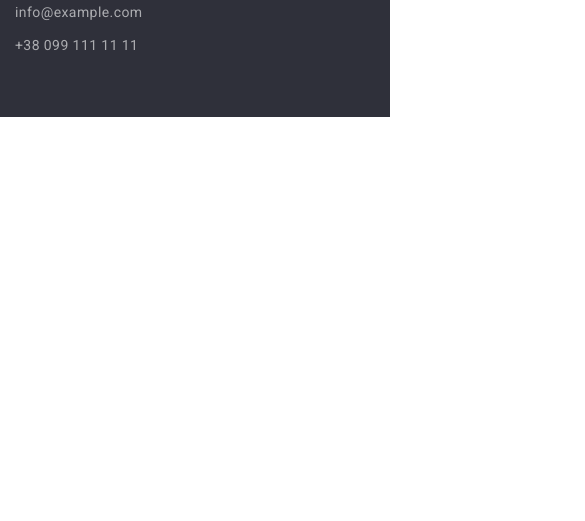
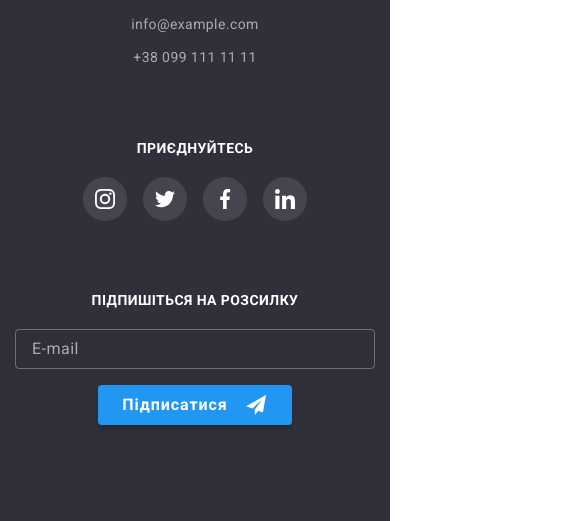
Before and after one commit to Kulturolog/goit-markup-hw-07, a plain HTML site: page index.html in a window 390 px wide. Shown: the part 4310-4831 px from the top of the page, 585 px wide, since content can reach past the window. Before the commit the page ends 4427 px from the top, so only its background shows below. Drawn offline with nearby package versions, Linux system fonts and the light colour scheme.

Commit message:
add footer

```diff
--- a/css/desktop.css
+++ b/css/desktop.css
@@ -79,4 +79,21 @@
   .clients-item:first-child {
     margin-left: 0;
   }
+  .footer-joint,
+  .container {
+    align-items: baseline;
+  }
+  .akcent-section {
+    margin-left: 120px;
+  }
+  .adress-section {
+    width: 264px;
+  }
+  .subscription-section {
+    margin-left: 80px;
+  }
+  .subscription-input {
+    width: 254px;
+    margin-right: 24px;
+  }
 }
--- a/css/style.css
+++ b/css/style.css
@@ -630,28 +630,41 @@ address {
 
 .footer-joint {
   background-color: var(--first-background-color);
-  padding-top: 60px;
-  padding-bottom: 60px;
+  padding-top: 96px;
+  padding-bottom: 96px;
 }
 
 .footer-joint .container {
   display: flex;
-  align-items: baseline;
 }
-.adress-section {
-  width: 264px;
-}
-@media screen and (max-width: 267px) {
+@media screen and (max-width: 767px) {
+  .footer-joint .container,
+  .adress-section,
+  .akcent-section,
+  .subscription-section {
+    display: flex;
+    flex-direction: column;
+    align-items: center;
+  }
 }
 
 .textwhite {
   color: var(--layout-background-color);
 }
-
+@media screen and (max-width: 767px) {
+  .adress-section,
+  .akcent-section {
+    margin-bottom: 72px;
+  }
+}
 .address-link {
   margin-top: 20px;
 }
-
+@media screen and (max-width: 767px) {
+  .info-link {
+    text-align: center;
+  }
+}
 .info-link:nth-child(-n + 2) {
   margin-bottom: 9px;
 }
@@ -706,11 +719,6 @@ address {
 .tel-footer:focus {
   color: var(--brand-color);
 }
-
-.akcent-section {
-  margin-left: 120px;
-}
-
 .akcent-title,
 .subscription-title {
   display: block;
@@ -756,21 +764,27 @@ address {
 .akcent-soc-link:focus {
   background-color: var(--brand-color);
 }
-
-.subscription-section {
-  margin-left: 80px;
+@media screen and (max-width: 767px) {
+  /*.subscription-section {
+    width: 100%;
+  }*/
 }
-
-.subscription-form {
-  display: flex;
-  align-items: center;
-  justify-content: center;
+@media screen and (max-width: 767px) {
+  .subscription-form {
+    display: flex;
+    flex-wrap: wrap;
+    justify-content: center;
+  }
+}
+@media screen and (max-width: 767px) {
+  .subscription-input {
+    width: 100%;
+    margin-bottom: 16px;
+  }
 }
 
 .subscription-input {
-  width: 254px;
   height: 40px;
-  margin-right: 24px;
   padding-left: 16px;
   background-color: rgba(0, 0, 0, 0);
   border: 1px solid rgba(255, 255, 255, 0.3);
@@ -819,7 +833,7 @@ address {
   box-shadow: 0px 4px 4px rgba(0, 0, 0, 0.15);
   background-color: var(--button-color);
 }
-
+/*-----------MODAL------*/
 .backdrop {
   position: fixed;
   top: 0;
--- a/css/tablet.css
+++ b/css/tablet.css
@@ -23,6 +23,11 @@
   .about-peculiarities {
     width: calc((100% - 24px) / 2);
   }
+  .subscription-form {
+    display: flex;
+    align-items: center;
+    justify-content: center;
+  }
 }
 @media screen and (min-width: 768px) and (max-width: 1199px) {
   .about-peculiarities:nth-child(-n + 2) {
--- a/index.html
+++ b/index.html
@@ -358,7 +358,9 @@
               <li class="info-link">
                 <a href="mailto:info@devstudio.com" class="mail-footer link">info@example.com</a>
               </li>
-              <li><a href="tel:+380961111111" class="tel-footer link">+38 099 111 11 11</a></li>
+              <li class="info-link">
+                <a href="tel:+380961111111" class="tel-footer link">+38 099 111 11 11</a>
+              </li>
             </ul>
           </address>
         </div>
```
